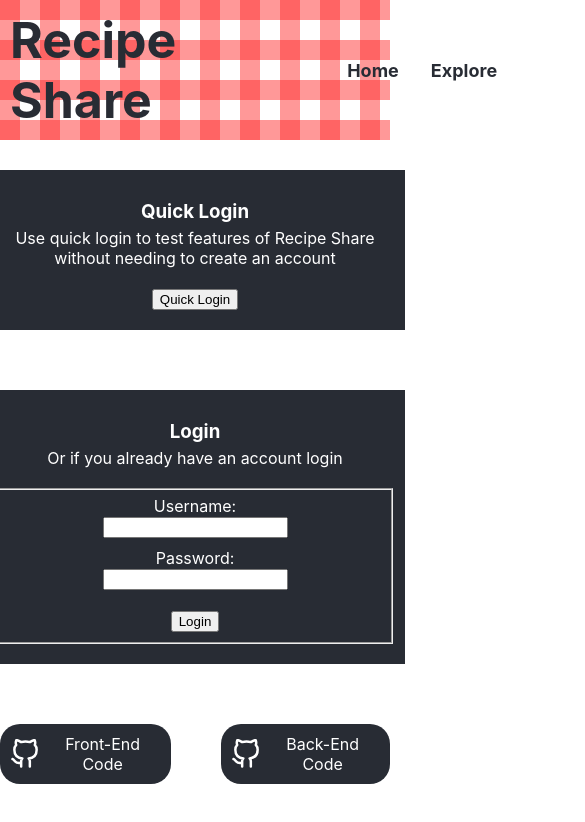
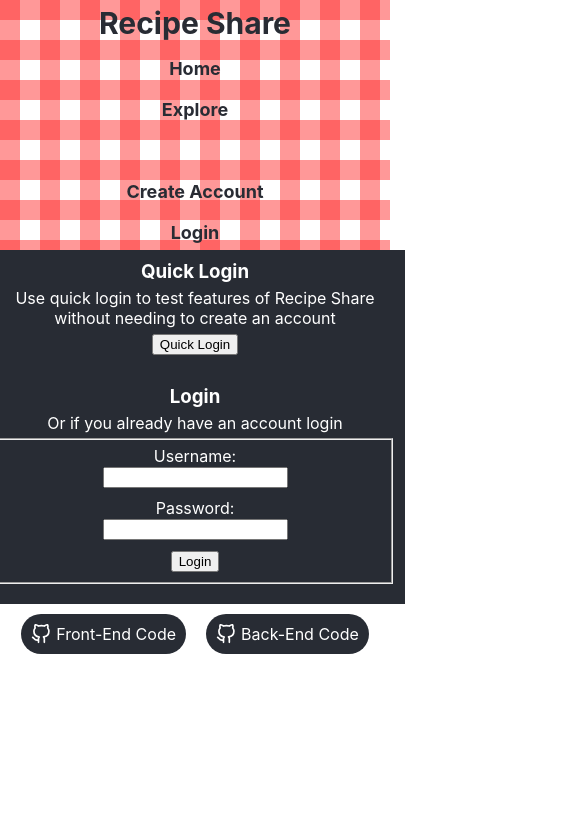
Before and after one commit to dacowan404/recipe-share-frontend, a React (Create React App) app: page /login in a window 390 px wide. Shown: the top 822 px of the page, 585 px wide, since content can reach past the window. Built offline with nearby package versions, Linux system fonts and the light colour scheme; no server answers.

Commit message:
improved formatting for mobile devices

```diff
--- a/src/App.css
+++ b/src/App.css
@@ -2,12 +2,6 @@
   --primaryColor: #282c34;
   --secondColor: #abc123;
   --altColor: #123abc;
-}
-
-@media (prefers-reduced-motion: no-preference) {
-  .App-logo {
-    animation: App-logo-spin infinite 20s linear;
-  }
 }
 
 .App-header {
@@ -58,7 +52,6 @@
 .navbar {
   display: grid;
   grid-template-columns: 330px 1fr minmax(450px, 620px);
-  /*background-color: #282c34; */
   background-image: url('../public/background.svg');
   color: #282c34;
 }
@@ -133,7 +126,6 @@ a {
 }
 
 .background {
-
   padding: 20px;
 }
 
@@ -247,3 +239,87 @@ form {
 .submit {
   margin-top: 20px;
 }
+
+@media (max-width: 800px) {
+  .navbar {
+    grid-template-rows: 50px minmax(150px, 200px);
+    grid-template-columns: 1fr;
+  }
+
+  .navContainer {
+    grid-column-start: 1;
+    grid-template-rows: repeat(5, minmax(30px, 50px));
+    grid-template-columns: 1fr;
+    gap: 5px;
+  }
+
+  .navContainer a {
+    max-width: 100vw;
+  }
+
+  #title {
+    text-align: center;
+    font-size: 30px;
+    padding: 5px;
+  }
+
+  .welcome {
+    padding: 10px;
+  }
+
+  .gitHubLinks {
+    margin-top: 10px;
+    gap: 20px;
+  }
+
+  .icon {
+    height: 20px;
+    width: 20px;
+  }
+
+  .recipeList {
+    background-color: rgba(31, 29, 29, 0.826);
+    padding: 10px;
+  }
+
+  .background {
+    padding: 2px;
+  }
+  .recipeCard div {
+    font-size: 14px;
+  }
+
+  .recipeCard {
+    height: 150px;
+    width: 150px;
+  }
+  .recipeCard .RCtitle {
+    color: #282c34;
+    font-size: large;
+    font-weight: bold;
+  }
+
+  .recipeCardContainer {
+    padding: 10px 5px;
+    grid-template-columns: repeat(auto-fit, 160px);
+    grid-template-rows: repeat(auto-fit, 160px);
+    gap: 10px;
+  }
+
+  .userForm, .recipeForm {
+    margin: 0px;
+    padding: 0px 10px 20px 10px;
+  }
+
+  form {
+    margin-top: 5px;
+  }
+
+  textarea {
+    width: 90vw;
+  }
+
+  .submit {
+    margin-top: 10px;
+  }
+}
```
